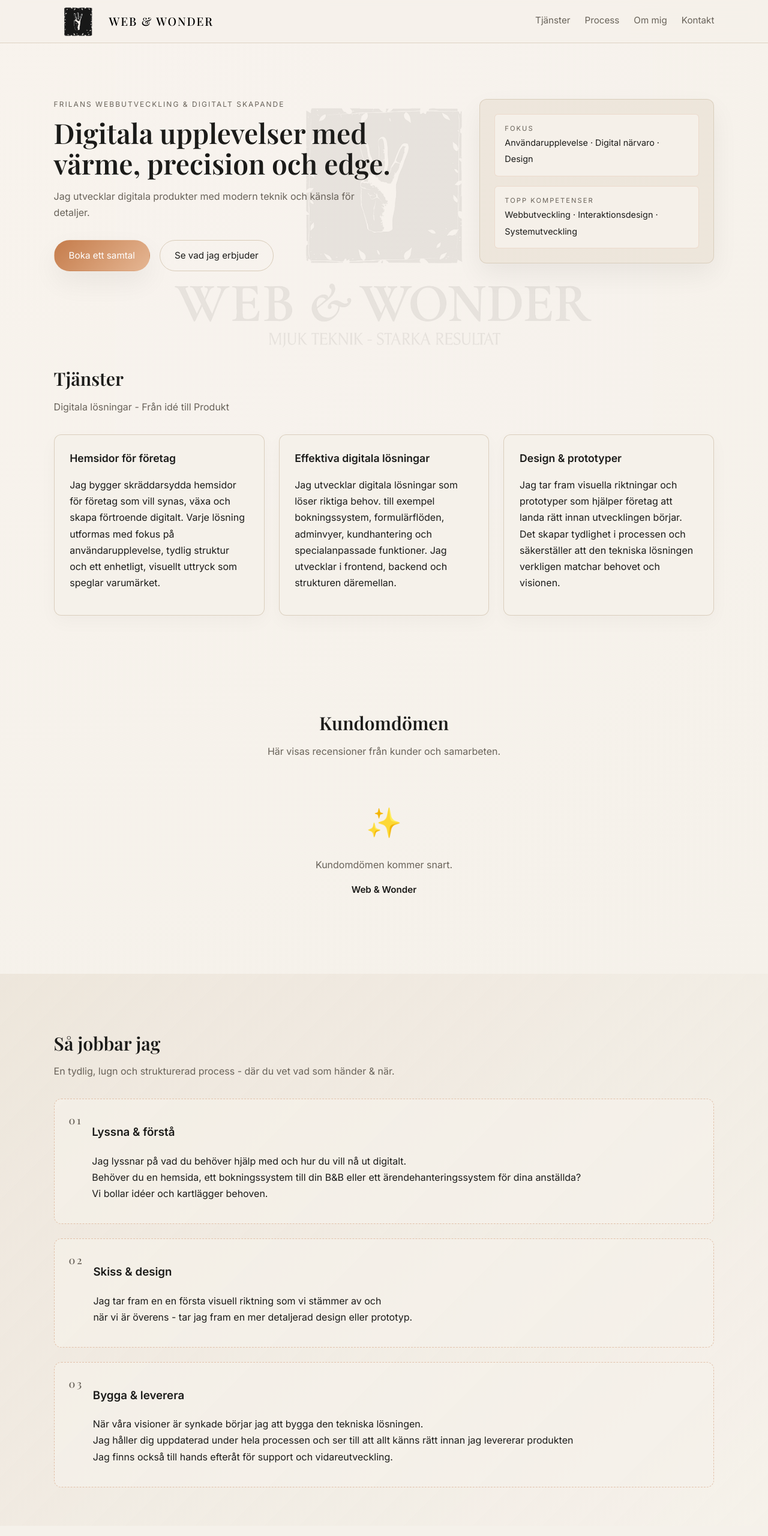
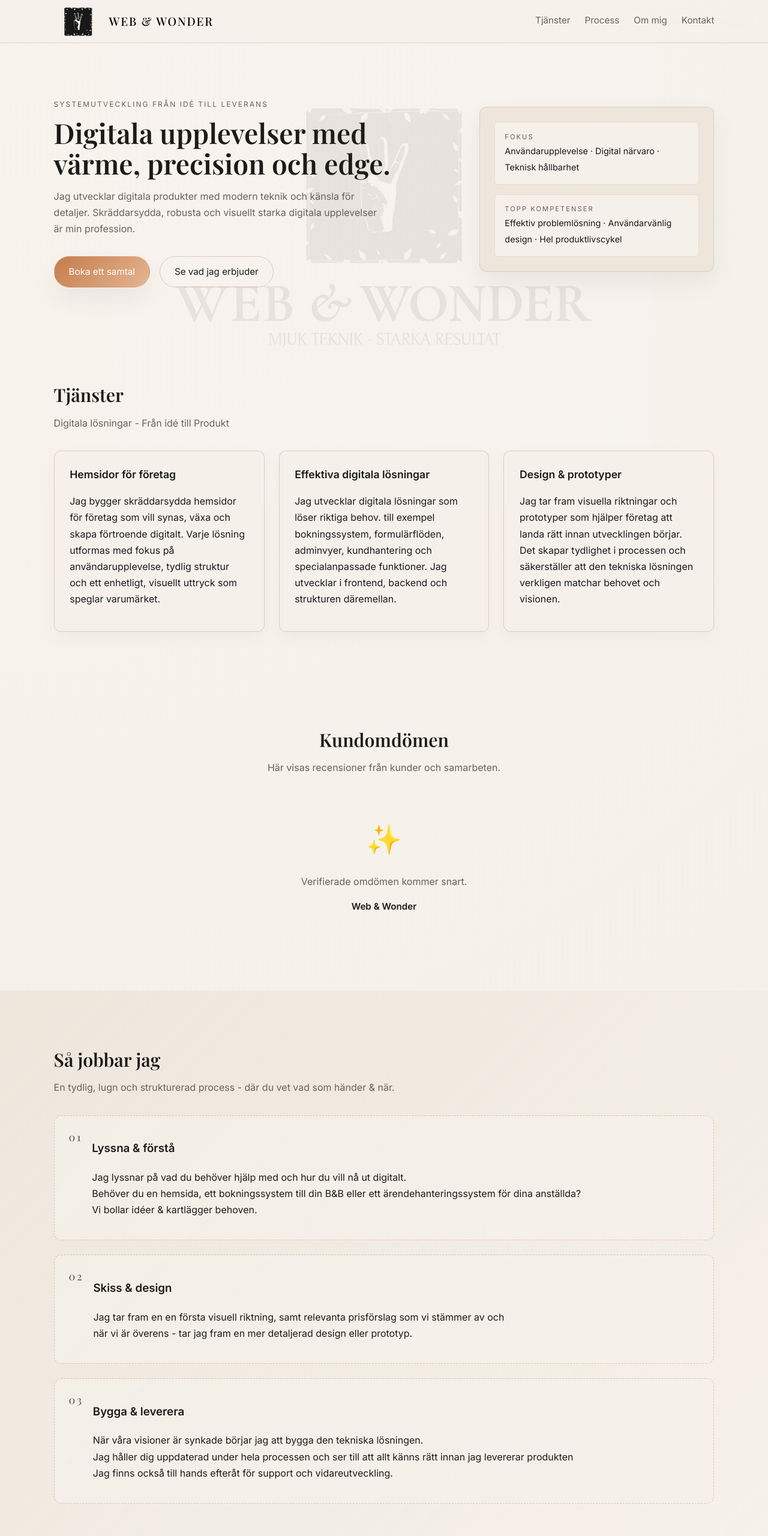
Before and after one commit to Fagerdahl/web-and-wonder, a plain HTML site: page index.html in a window 1280 px wide. Shown: the top 2560 px of the page at 60% size. Drawn offline with nearby package versions, Linux system fonts and the light colour scheme.

Commit message:
improvements after LIA

```diff
--- a/index.html
+++ b/index.html
@@ -2,7 +2,7 @@
 <html lang="sv">
   <head>
     <meta charset="UTF-8" />
-    <title>Web & Wonder – Frilans webbutveckling med finkänsla</title>
+    <title>Web & Wonder – Systemutveckling med finkänsla</title>
     <meta name="viewport" content="width=device-width, initial-scale=1.0" />
 
     <link rel="preconnect" href="https://fonts.googleapis.com" />
@@ -50,11 +50,12 @@
       <!-- HERO -->
       <section class="hero">
         <div class="hero-content">
-          <p class="eyebrow">Frilans webbutveckling & digitalt skapande</p>
+          <p class="eyebrow">Systemutveckling från idé till leverans</p>
           <h1>Digitala upplevelser med värme, precision och edge.</h1>
           <p class="hero-text">
             Jag utvecklar digitala produkter med modern teknik och känsla för
-            detaljer.
+            detaljer. Skräddarsydda, robusta och visuellt starka digitala
+            upplevelser är min profession.
           </p>
 
           <div class="hero-actions">
@@ -67,13 +68,14 @@
           <div class="hero-tag">
             <span class="hero-tag-label">Fokus</span>
             <span class="hero-tag-value">
-              Användarupplevelse · Digital närvaro · Design
+              Användarupplevelse · Digital närvaro · Teknisk hållbarhet
             </span>
           </div>
           <div class="hero-tag">
             <span class="hero-tag-label"> Topp kompetenser</span>
             <span class="hero-tag-value">
-              Webbutveckling · Interaktionsdesign · Systemutveckling
+              Effektiv problemlösning · Användarvänlig design · Hel
+              produktlivscykel
             </span>
           </div>
         </div>
@@ -167,7 +169,7 @@
                 digitalt. <br />
                 Behöver du en hemsida, ett bokningssystem till din B&amp;B eller
                 ett ärendehanteringssystem för dina anställda? <br />
-                Vi bollar idéer och kartlägger behoven.
+                Vi bollar idéer & kartlägger behoven.
               </p>
             </div>
           </li>
@@ -176,7 +178,8 @@
             <div>
               <h3>Skiss & design</h3>
               <p>
-                Jag tar fram en en första visuell riktning som vi stämmer av och
+                Jag tar fram en en första visuell riktning, samt relevanta
+                prisförslag som vi stämmer av och
                 <br />
                 när vi är överens - tar jag fram en mer detaljerad design eller
                 prototyp.
@@ -217,12 +220,11 @@
           <div>
             <p>
               <strong>Mitt namn är Ronja Fagerdahl.</strong> <br />
-              Jag har en frilansverksamhet inom webbutveckling och teknisk
-              produktion. <br />
-              Jag arbetar i skärningspunkten mellan
+              Jag har examen i fullstack-utveckling. <br />
+              och arbetar i skärningspunkten mellan
               <strong>teknik, design & berättande.</strong> <br />
               <br />För mig handlar digitala upplevelser inte bara om kod och
-              funktion - utan om känsla, flöde och mänsklig närvaro. <br />
+              funktion - utan om känsla, upplevelse och mänsklig närvaro. <br />
               Tekniska lösningar som är lika genomtänkta under ytan som de är
               starka visuellt - är min melodi. <br /><br />
               <strong class="punchline"
--- a/main.js
+++ b/main.js
@@ -58,7 +58,7 @@ const $$ = (sel, root = document) => Array.from(root.querySelectorAll(sel));
       track.innerHTML = `
         <article class="testimonial-slide active">
           <div class="t-avatar">✨</div>
-          <p class="t-quote">Kundomdömen kommer snart.</p>
+          <p class="t-quote">Verifierade omdömen kommer snart.</p>
           <p class="t-name">Web &amp; Wonder</p>
         </article>
       `;
```
Also changed, not shown: ronjaprofil.webp.
